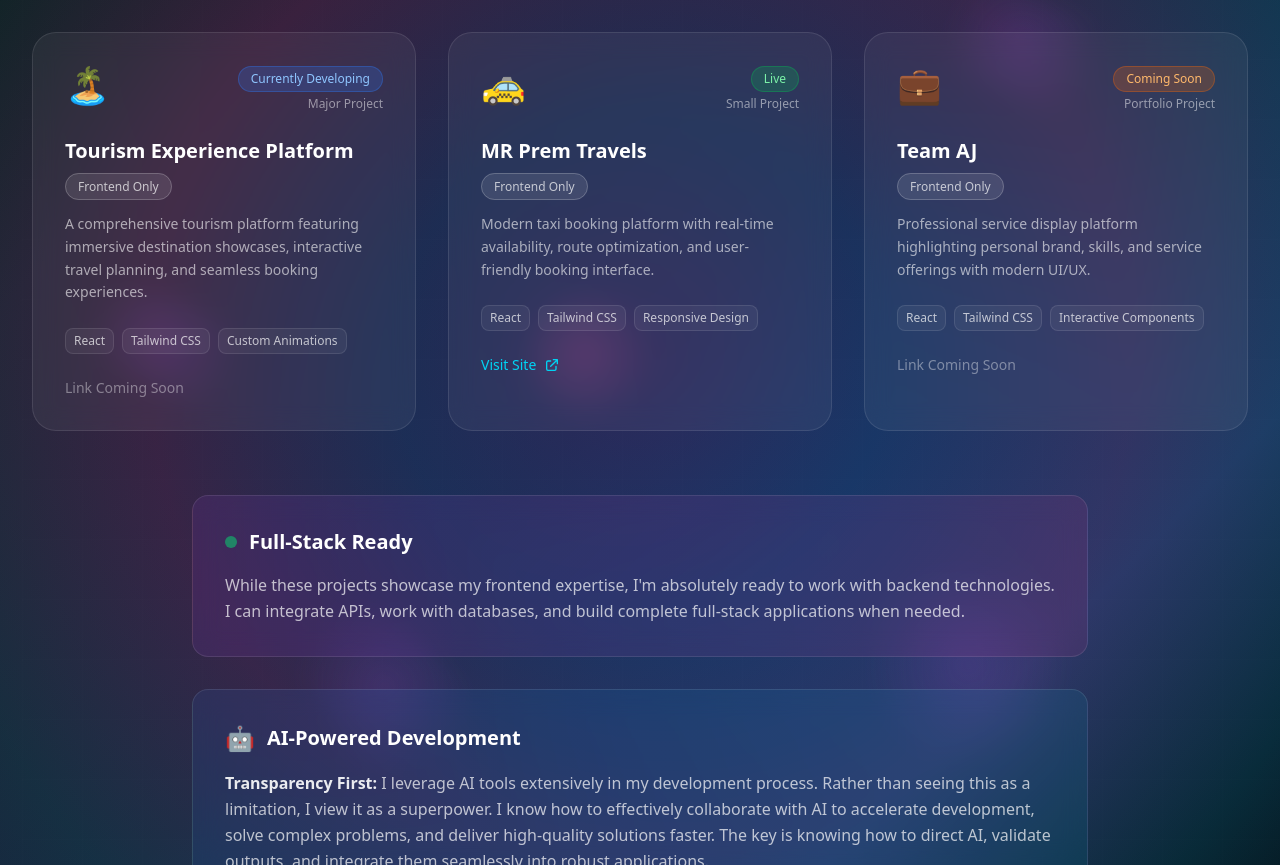
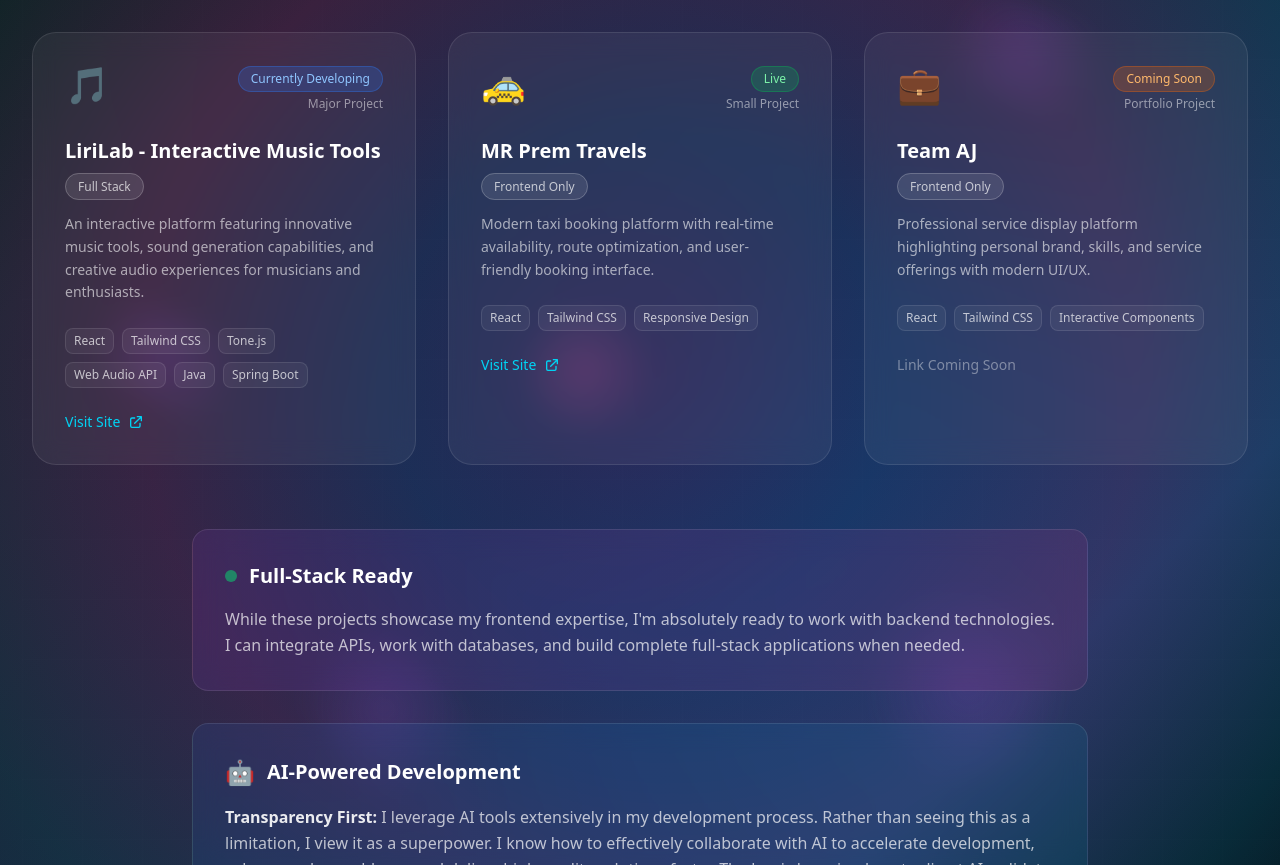
Before and after one commit to bharath-mnr/bharath-portfolio-new, a React (Vite) app: page / in a window 1280 px wide. Shown: the part 2700-3565 px from the top of the page. Built offline with nearby package versions, Linux system fonts and the light colour scheme.

Commit message:
Update Project

```diff
--- a/src/components/Contact.jsx
+++ b/src/components/Contact.jsx
@@ -88,10 +88,24 @@ const Contact = () => {
     setIsSubmitting(true);
     setFormStatus({ type: '', message: '' });
 
-    // Simulate form submission
+    // Submit to Formspree
     try {
-      await new Promise(resolve => setTimeout(resolve, 1500));
+      const response = await fetch('https://formspree.io/f/mjkrjjwa', {
+        method: 'POST',
+        headers: {
+          'Content-Type': 'application/json',
+        },
+        body: JSON.stringify({
+          name: formData.name,
+          email: formData.email,
+          inquiryType: formData.inquiryType,
+          company: formData.company,
+          message: formData.message,
+          _subject: `New Contact Form Submission from ${formData.name}`,
+        }),
+      });
 
+      if (response.ok) {
         setFormStatus({
           type: 'success',
           message: 'Thanks for reaching out! I\'ll get back to you soon.'
@@ -105,10 +119,13 @@ const Contact = () => {
           company: '',
           message: ''
         });
+      } else {
+        throw new Error('Form submission failed');
+      }
     } catch (error) {
       setFormStatus({
         type: 'error',
-        message: 'Something went wrong. Please try again.'
+        message: 'Something went wrong. Please try again or contact me directly.'
       });
     } finally {
       setIsSubmitting(false);
--- a/src/components/Projects.jsx
+++ b/src/components/Projects.jsx
@@ -7,17 +7,18 @@ const Projects = () => {
 
   const projects = [
     {
-      id: 1,
-      title: "Tourism Experience Platform",
-      type: "Major Project",
-      status: "Currently Developing",
-      description: "A comprehensive tourism platform featuring immersive destination showcases, interactive travel planning, and seamless booking experiences.",
-      tech: ["React", "Tailwind CSS", "Custom Animations"],
-      category: "Frontend Only",
-      image: "🏝️",
-      gradient: "from-blue-500 to-cyan-500",
-      bgGradient: "from-blue-500/20 to-cyan-500/20"
-    },
+    id: 1,
+    title: "LiriLab - Interactive Music Tools",
+    type: "Major Project",
+    status: "Currently Developing",
+    description: "An interactive platform featuring innovative music tools, sound generation capabilities, and creative audio experiences for musicians and enthusiasts.",
+    tech: ["React", "Tailwind CSS", "Tone.js", "Web Audio API", "Java", "Spring Boot"],
+    category: "Full Stack",
+    link: "https://lyrilab.vercel.app/",
+    image: "🎵",
+    gradient: "from-purple-500 to-pink-500",
+    bgGradient: "from-purple-500/20 to-pink-500/20"
+  },
     {
       id: 2,
       title: "MR Prem Travels",
--- a/vite.config.js
+++ b/vite.config.js
@@ -8,4 +8,5 @@ export default defineConfig({
     tailwindcss(),
     react()
   ],
+  base: process.env.VITE_BASE_PATH || "/bharath-portfolio-new/",
 })
```
Also changed, not shown: src/App.jsx (line endings or trailing spaces). Lines whose indentation alone changed are shown as unchanged.
